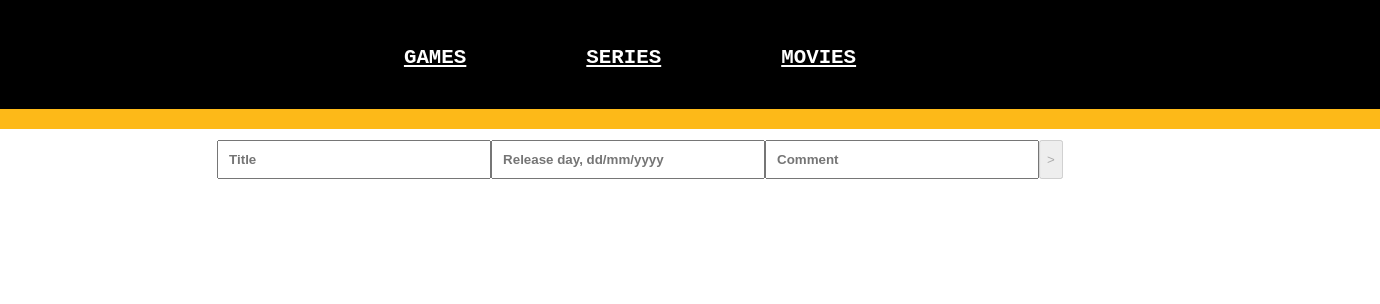
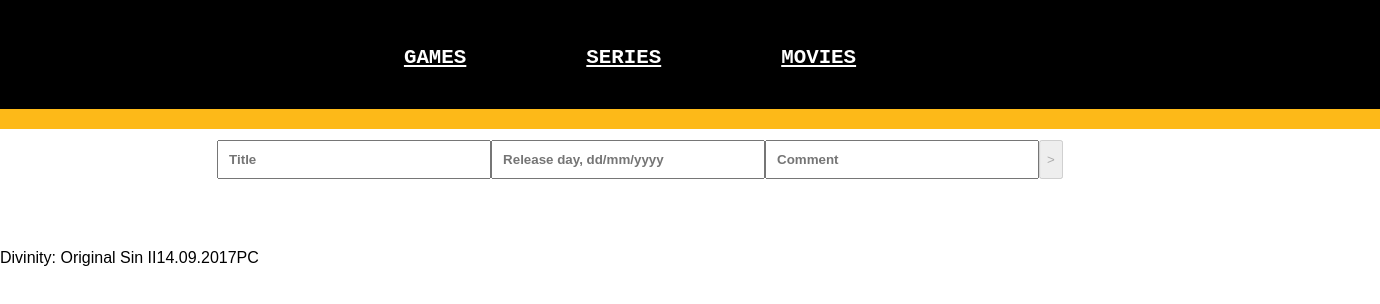
Before and after one commit to michal90r/list_ui_app, a React (Create React App) app in the folder client/: page / in a window 1280 px wide. Shown: the top 304 px of the page, 1380 px wide, since content can reach past the window. Built offline with nearby package versions, Linux system fonts and the light colour scheme; the HTML template or start-up script is replaced by a standard one.

Commit message:
change positioning strategy

```diff
--- a/client/src/App.css
+++ b/client/src/App.css
@@ -16,7 +16,7 @@ html, body, div, span, applet, object, iframe, h1, h2, h3, h4, h5, h6, p, blockq
     text-transform: uppercase;
     min-width: 100%;
     width: 980px;
-    position: fixed;
+    position: relative;
     border-bottom-style: solid;
     border-bottom-color: #fdb918;
     border-bottom-width: 20px;
@@ -40,7 +40,7 @@ html, body, div, span, applet, object, iframe, h1, h2, h3, h4, h5, h6, p, blockq
 
 
 .formWrapper {
-    position: fixed;
+    position: absolute;
     top: 140px;
     left: 50%;
     transform: translate(-50%,0);
@@ -56,3 +56,9 @@ html, body, div, span, applet, object, iframe, h1, h2, h3, h4, h5, h6, p, blockq
     width: 250px;
     font-weight: bold;
 }
+
+.listWrapper{
+    display: block;
+    position: relative;
+    top: 120px;
+}
--- a/client/src/PresentationalComponents.js
+++ b/client/src/PresentationalComponents.js
@@ -164,10 +164,12 @@ const Tab = (props) => (
                 onSubmit={props.onFormSubmit}
             />
         </div>
-        <TitleList
-            rows={props.rows}
-            onClick={props.onTrashClick}
-        />
+        <div className="listWrapper">
+            <TitleList
+                rows={props.rows}
+                onClick={props.onTrashClick}
+            />
+        </div>
     </div>
 );
 
```
